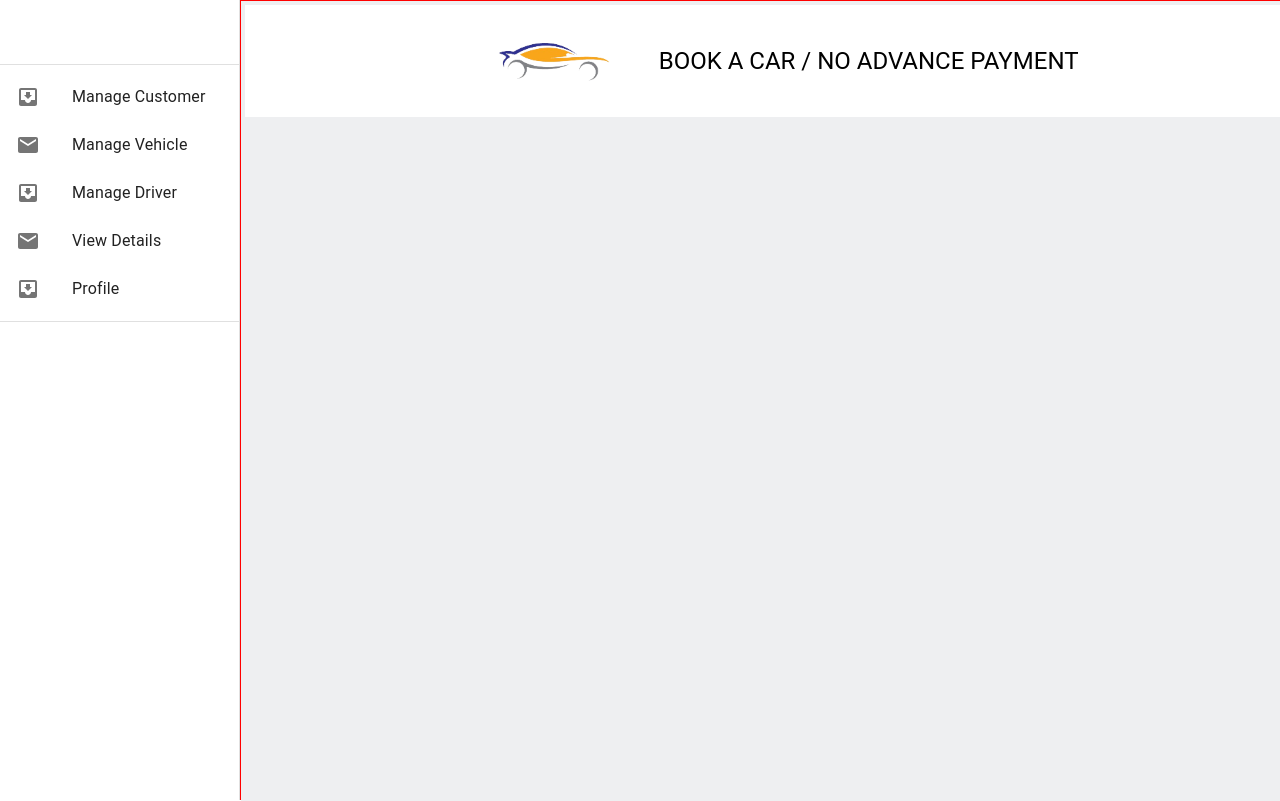
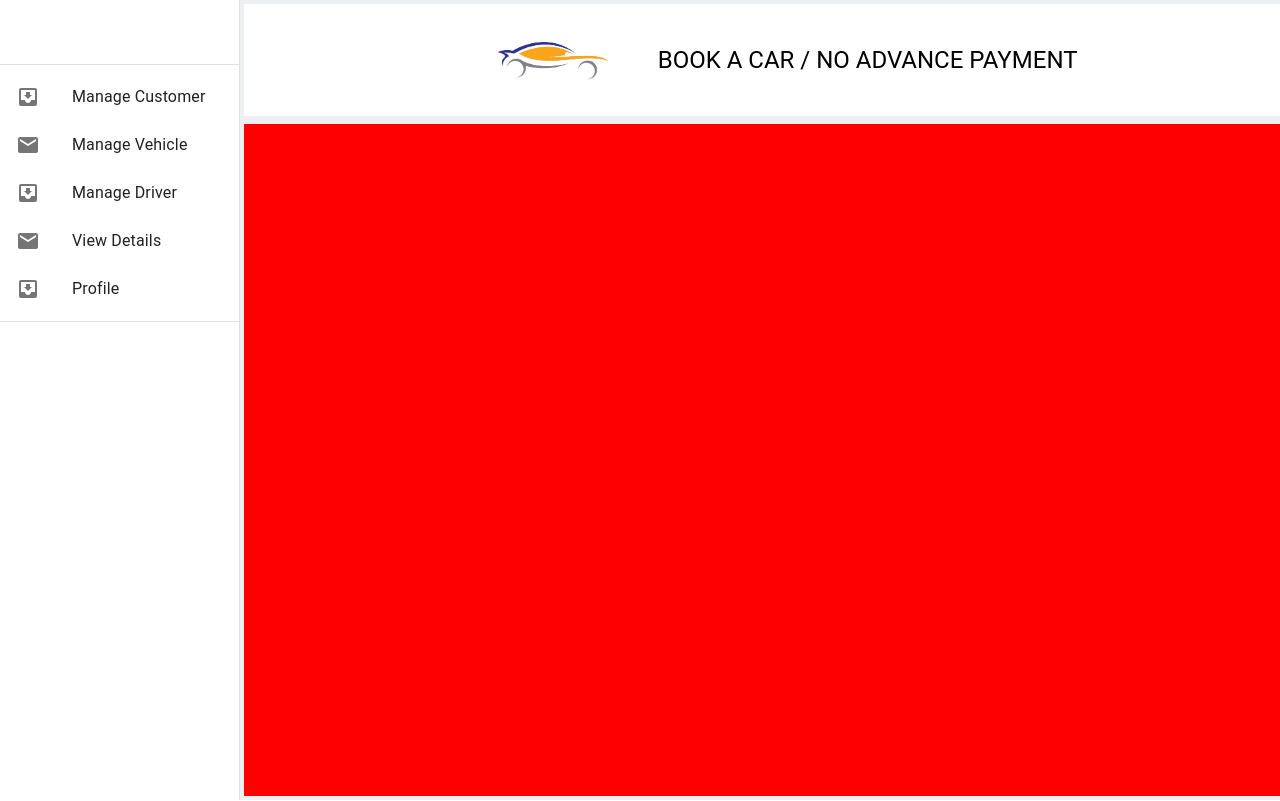
Before and after one commit to RasinthaDilshanJayarathne/Car-Rental-System-React_FrontEnd, a React (Create React App) app: page /admin in a window 1280 px wide. Shown: the top 801 px of the page. Built offline with nearby package versions, Linux system fonts and the light colour scheme; the HTML template or start-up script is replaced by a standard one.

Commit message:
Updating

```diff
--- a/src/pages/AdminDashboard/styles.js
+++ b/src/pages/AdminDashboard/styles.js
@@ -8,7 +8,7 @@ export const styleSheet = {
         justifyContent:'center',
         flexDirection: 'row',
         backgroundColor: '#eeeff1',
-        border:'1px solid red',
+        //border:'1px solid red',
         //backgroundColor: 'black'
     },
     headBar:{
@@ -31,7 +31,8 @@ export const styleSheet = {
         alignItems:'center',
         justifyContent:'center',
         flexDirection: 'column',
-        backgroundColor: '#eeeff1',
+        //backgroundColor: '#eeeff1',
+        backgroundColor: 'red',
         border:'4px solid #eeeff1'
     },
 }
```
